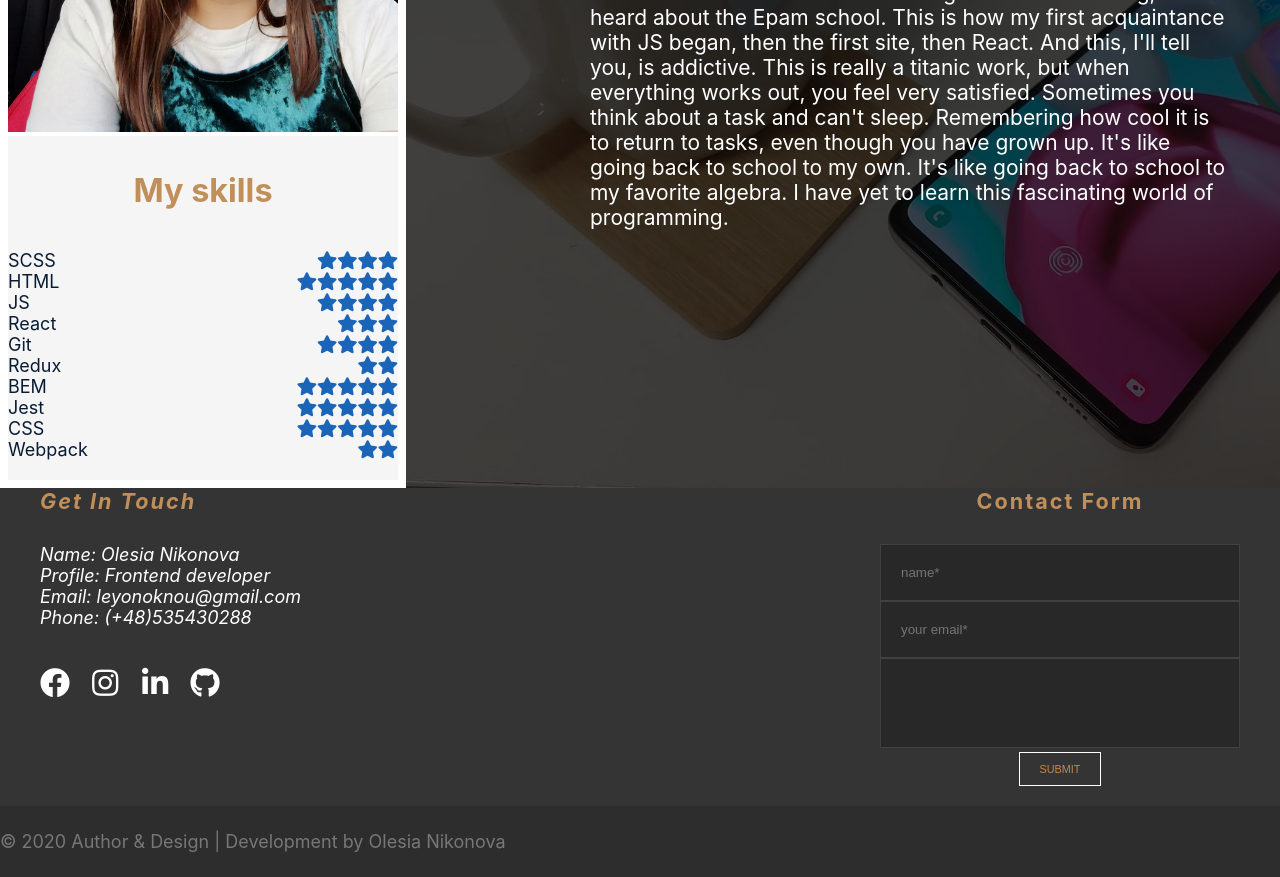
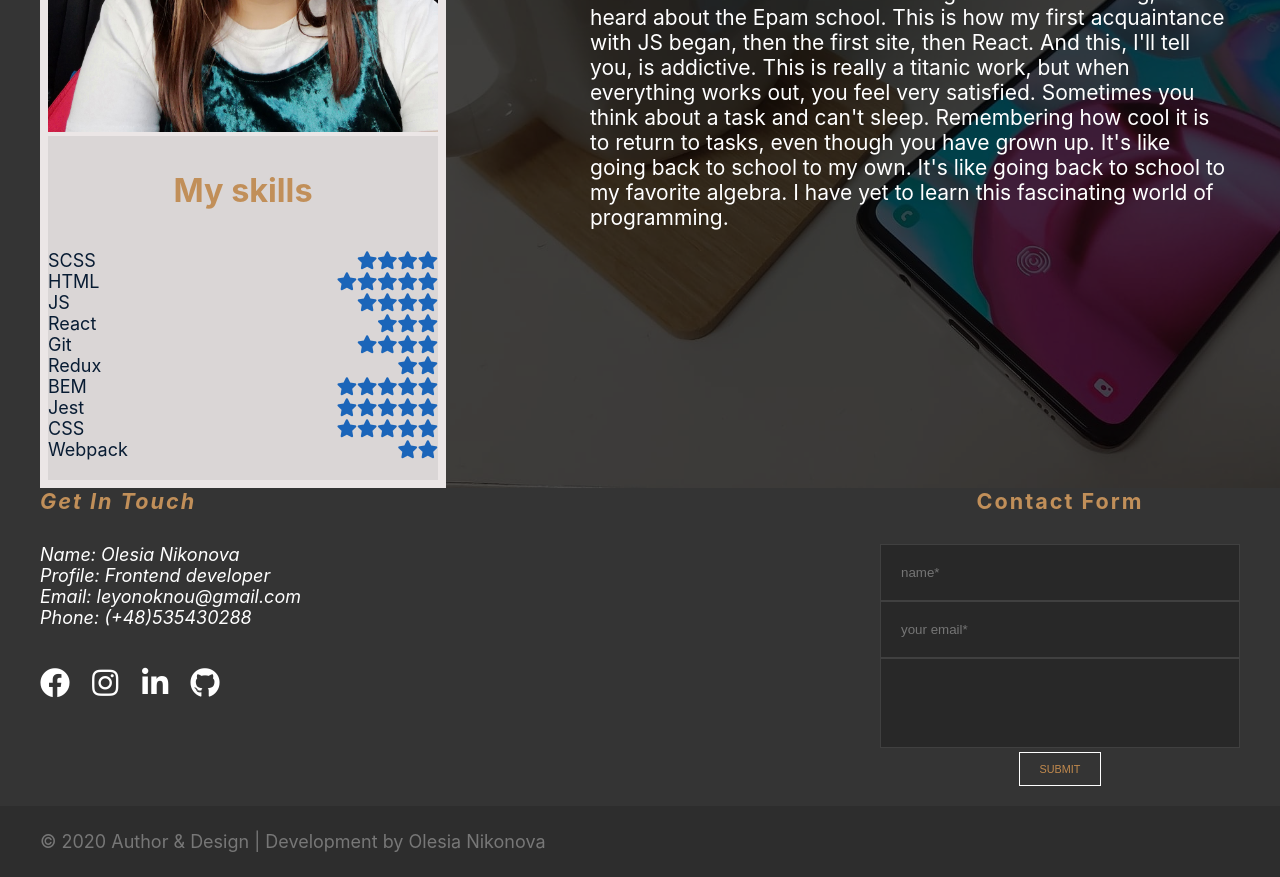
Before and after one commit to olvlesya/portfolio, a React (Create React App) app: page / in a window 1280 px wide. Shown: the part 1200-2077 px from the top of the page. Built offline with nearby package versions, Linux system fonts and the light colour scheme; the HTML template or start-up script is replaced by a standard one.

Commit message:
feat: fix styles

```diff
--- a/src/components/BiographyMy.scss
+++ b/src/components/BiographyMy.scss
@@ -15,7 +15,7 @@
     background-size: cover;
     right: 0;
     height: 100%;
-    width: 70%;
+    width: 75%;
     z-index: -1;
 
     &::after {
@@ -35,7 +35,8 @@
     width: 390px;
     padding: 8px;
     text-align: center;
-    background-color: $color-main;
+    background-color: #ebe6e6;
+    margin-left: 40px;
   }
 
   &__banner {
@@ -55,7 +56,7 @@
     margin: 0 auto;
 
     padding: 35px 0 20px;
-    background-color: #f5f5f5;
+    background-color: #dad6d6;
   }
 
   &__text::first-letter {
--- a/src/components/ContactsForm.scss
+++ b/src/components/ContactsForm.scss
@@ -58,6 +58,7 @@
       & P {
         color: #777;
         font-size: 1rem;
+        margin-left: 40px;
       }
     }
   }
```
